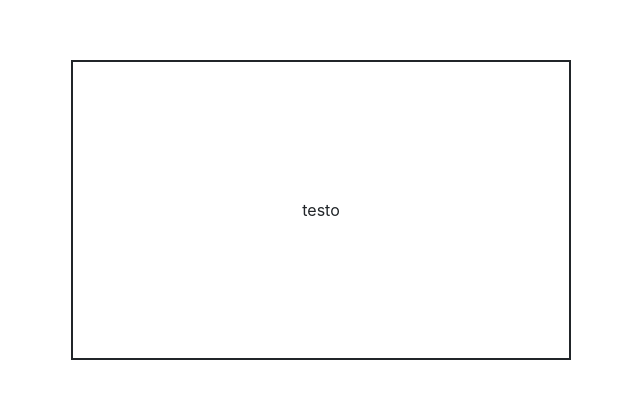
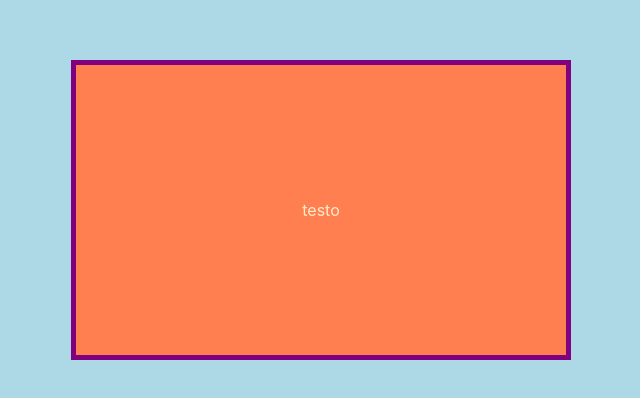
Before and after one commit to Keago99/spurTip, a plain HTML site: page index.html in a window 1280 px wide. Shown: the part 190-588 px from the top of the page, without its empty margins (319-959 px from the left). Drawn offline with nearby package versions, Linux system fonts and the light colour scheme.

Commit message:
Add basic styling
Add styling to index.html.

```diff
--- a/styles.css
+++ b/styles.css
@@ -5,6 +5,7 @@ body{
     justify-content: center;
     flex-direction: column;
     height: 100vh;
+    background-color: lightblue;
 }
 #mainInput{
     display: flex;
@@ -13,4 +14,7 @@ body{
     border: solid 2px;
     justify-content: center;
     align-items: center;
+    background-color: coral;
+    color: blanchedalmond;
+    border: solid purple 5px;
 }
```
